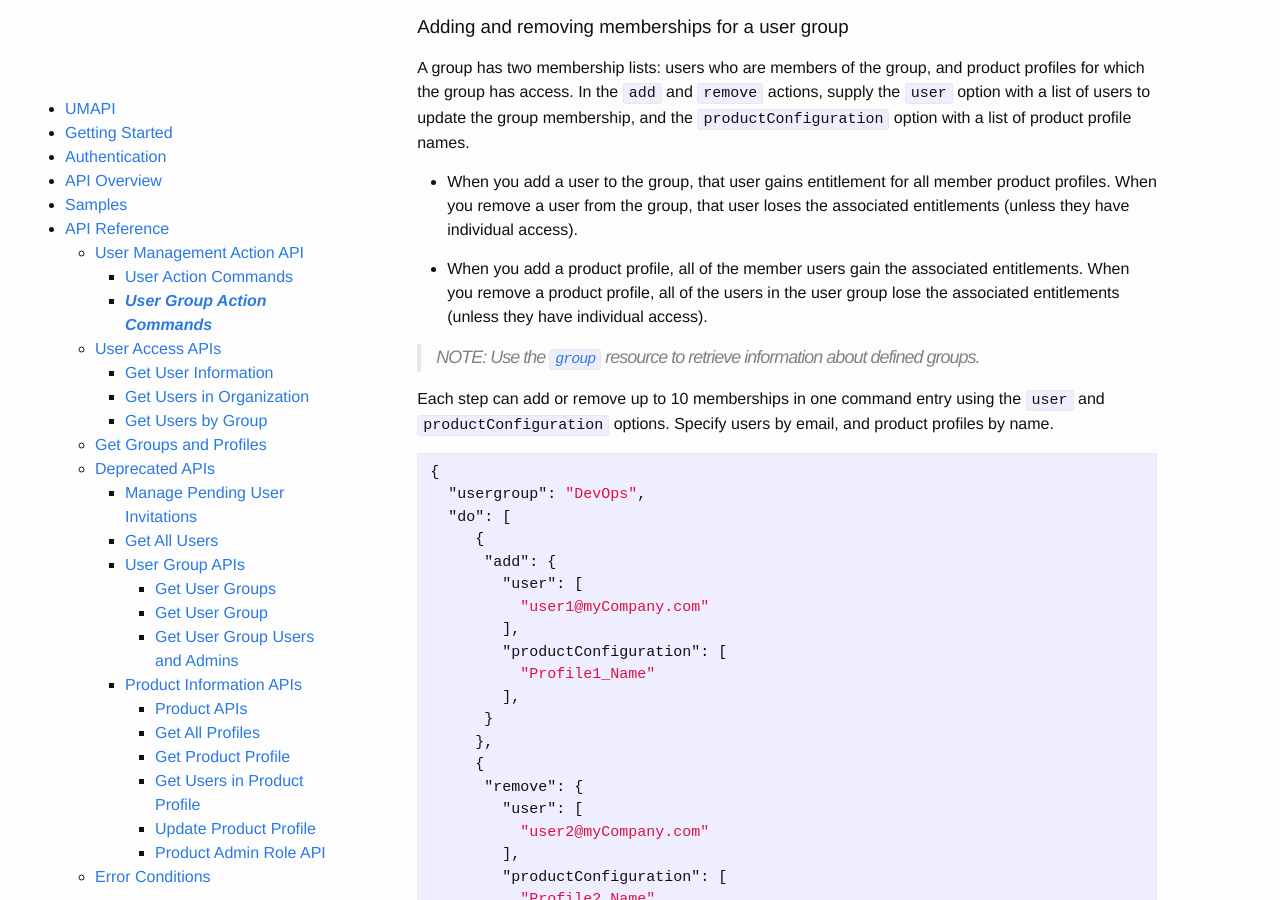
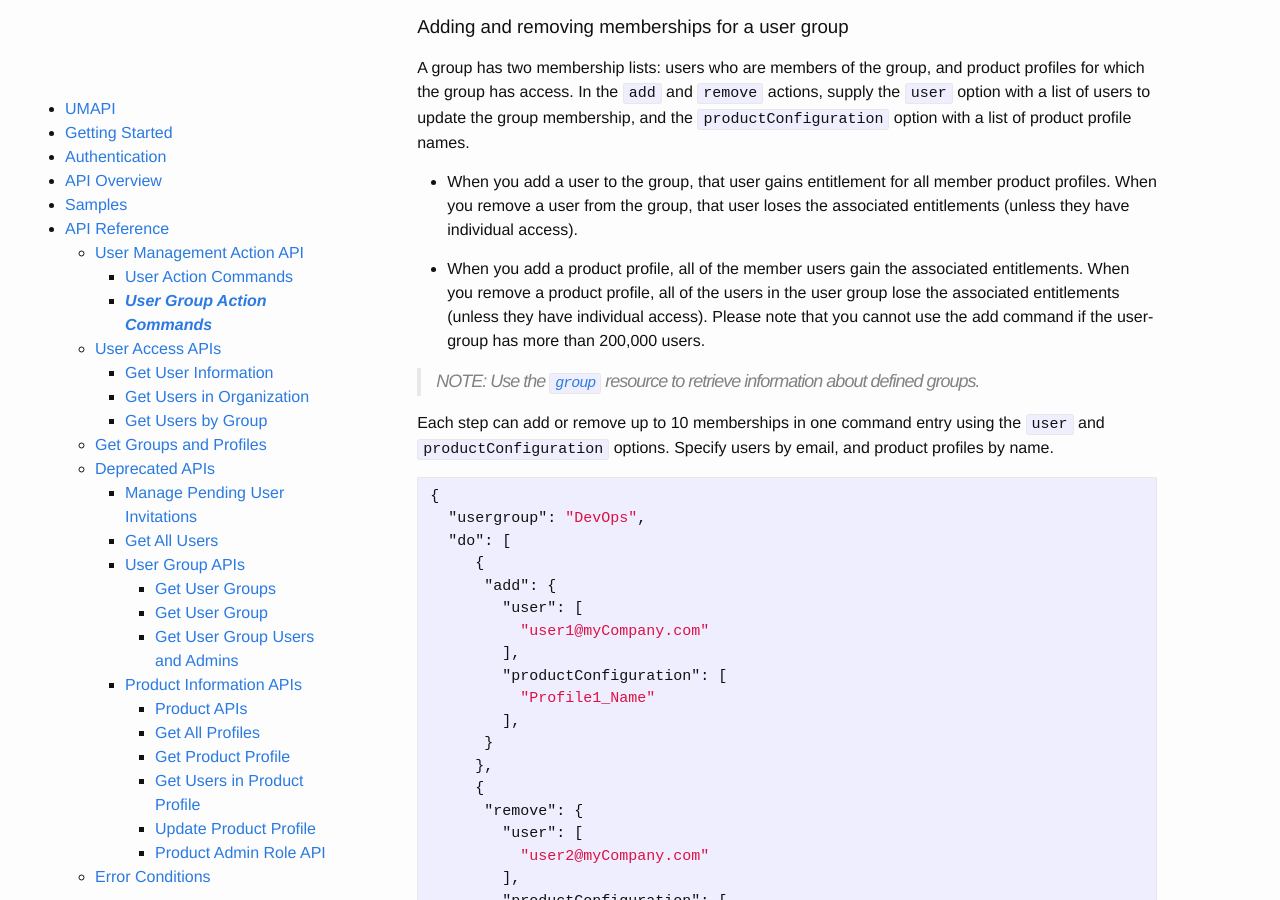
Before and after one commit to adobe-apiplatform/umapi-documentation, a Jekyll site: the page built from docs/en/api/usergroupActionCommands.md, in a window 1280 px wide and 900 px high, scrolled down 1579 px. Built offline with Jekyll 4.4.1, drawn with Linux system fonts in a browser that asks for light colours.

Commit message:
Add limitation

```diff
--- a/docs/en/api/usergroupActionCommands.md
+++ b/docs/en/api/usergroupActionCommands.md
@@ -73,7 +73,7 @@ A group has two membership lists: users who are members of the group, and produc
 When you remove a user from the group, that user loses the associated entitlements (unless they have individual access).
 
 * When you add a product profile, all of the member users gain the associated entitlements.
-When you remove a product profile, all of the users in the user group lose the associated entitlements (unless they have individual access).
+When you remove a product profile, all of the users in the user group lose the associated entitlements (unless they have individual access). Please note that you cannot use the add command if the user-group has more than 200,000 users.
 
 >NOTE: Use the [`group`](group.md) resource to retrieve information about defined groups.
 
```
